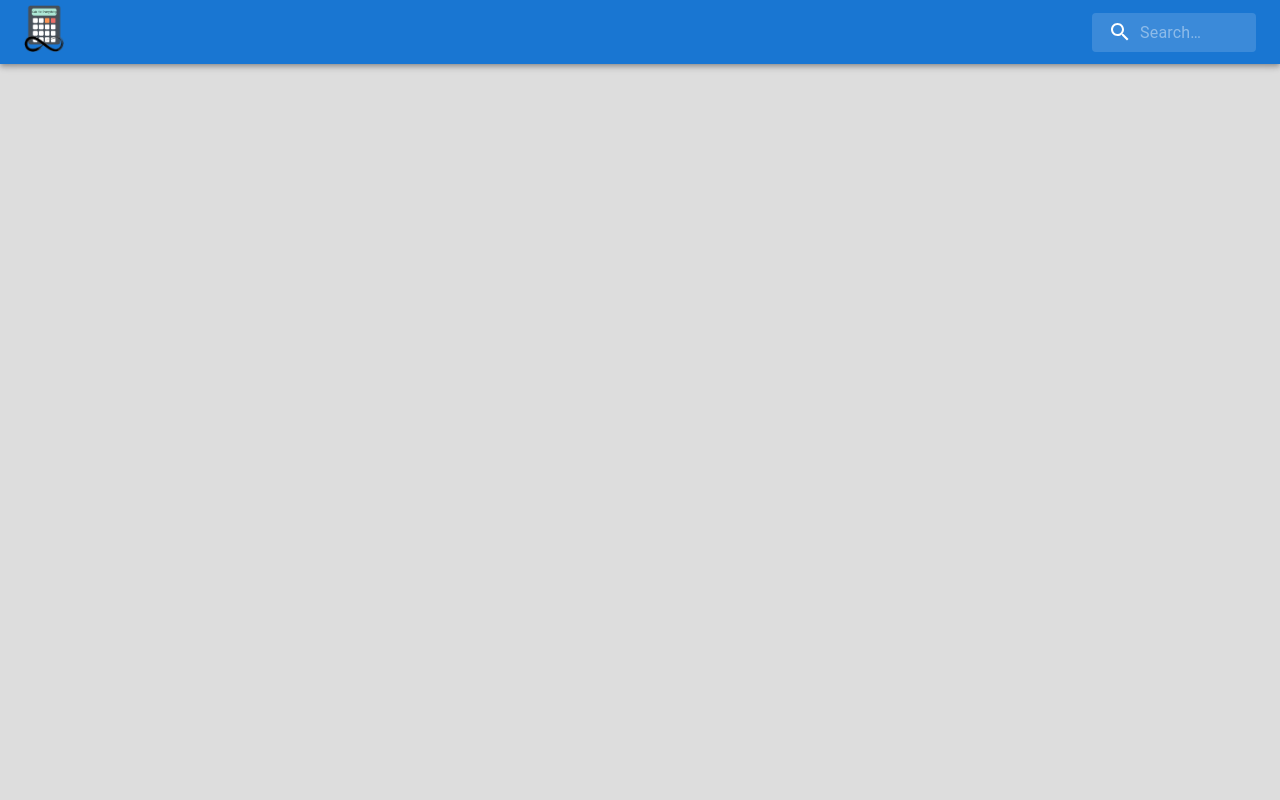
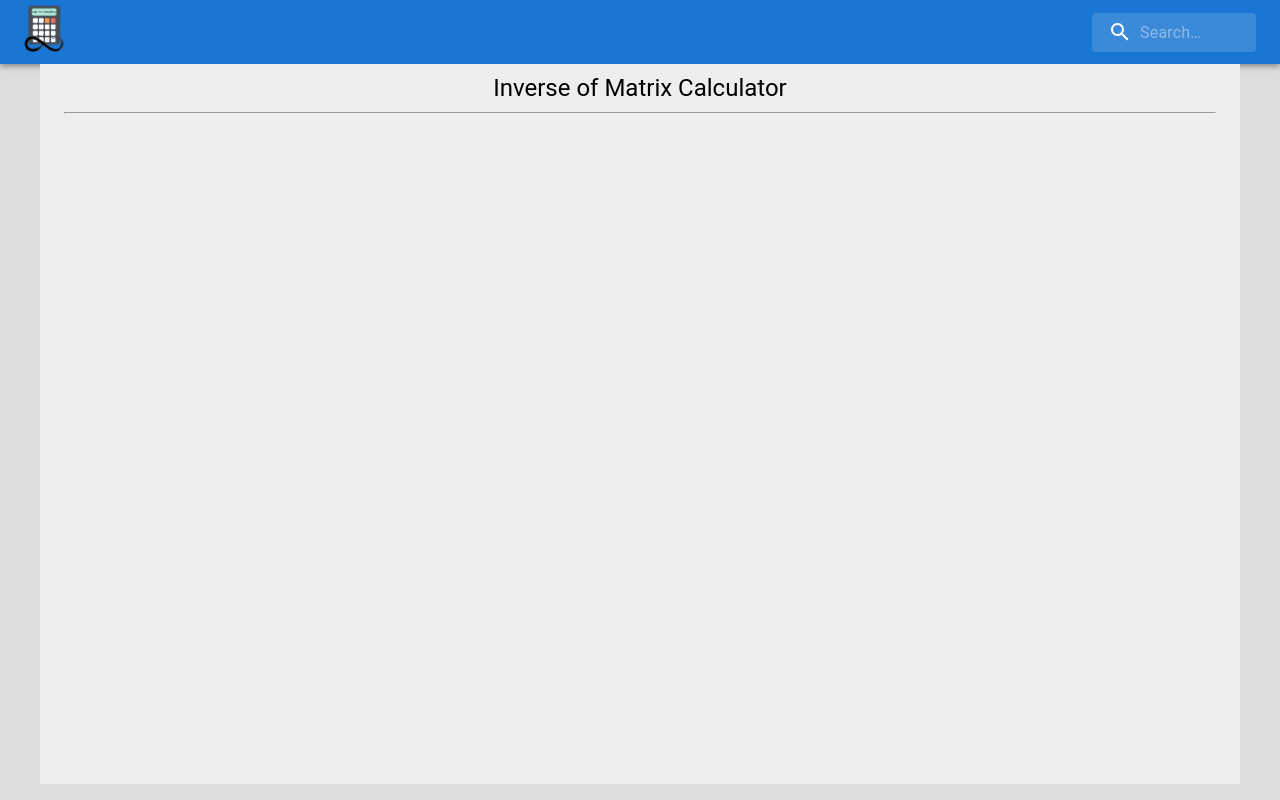
Before and after one commit to SarthakKeshari/calc_for_everything, a React (Create React App) app in the folder calculators/: page /matrixinverse in a window 1280 px wide. Before the commit this address had no page. Built offline with nearby package versions, Linux system fonts and the light colour scheme.

Commit message:
Added folders for contribution

```diff
--- a/calculators/src/App.js
+++ b/calculators/src/App.js
@@ -22,6 +22,7 @@ import MainSetOperations from './mathematical/set_operations/MainSetOperations';
 import MainGraphMaker from './mathematical/graph_maker/MainGraphMaker';
 import MainQuadraticEquationIntersection from './mathematical/quadratic_eq_intersection/MainQuadraticEquationIntersection';
 import MainLinearEquationIntersection from './mathematical/linear_eq_intersection/MainLinearEquationIntersection';
+import MainMatrixInverse from './mathematical/matrix_inverse/MainMatrixInverse';
 
 function App() {
   return (
@@ -50,6 +51,7 @@ function App() {
             <Route path="graphmaker" element={<MainGraphMaker />} />
             <Route path="quadraticequationintersection" element={<MainQuadraticEquationIntersection />} />
             <Route path="linearequationintersection" element={<MainLinearEquationIntersection />} />
+            <Route path="matrixinverse" element={<MainMatrixInverse />} />
             {/* Health */}
             <Route path="bmi" element={<MainBMI />} />
             <Route path="bmr" element={<MainBMR />} />
--- a/calculators/src/Home.js
+++ b/calculators/src/Home.js
@@ -31,6 +31,7 @@ export default function Home() {
             <HomeGridItem calcName="Graph Maker" path="/graphmaker"/>
             <HomeGridItem calcName="Quadratic Equation Intersection" path="/quadraticequationintersection"/>
             <HomeGridItem calcName="Linear Equation Intersection" path="/linearequationintersection"/>
+            <HomeGridItem calcName="Matrix Inverse" path="/matrixinverse"/>
         </Grid>
         <br/>
         <Typography pt={1} variant='h5'>Health</Typography>
--- /dev/null
+++ b/calculators/src/mathematical/matrix_inverse/MainMatrixInverse.js
@@ -0,0 +1,14 @@
+import React from 'react';
+import { Container, Typography } from '@mui/material';
+
+function MainMatrixInverse(){
+    return(
+        <Container maxWidth="lg" sx={{ bgcolor: '#eeeeee', minHeight: '90vh', paddingY:"10" }}>
+            <Typography pt={1} variant='h5' sx = {{textAlign: "center"}}>Inverse of Matrix Calculator</Typography>
+            <hr/>
+            <br/>
+        </Container>
+    )
+}
+
+export default MainMatrixInverse;
```
